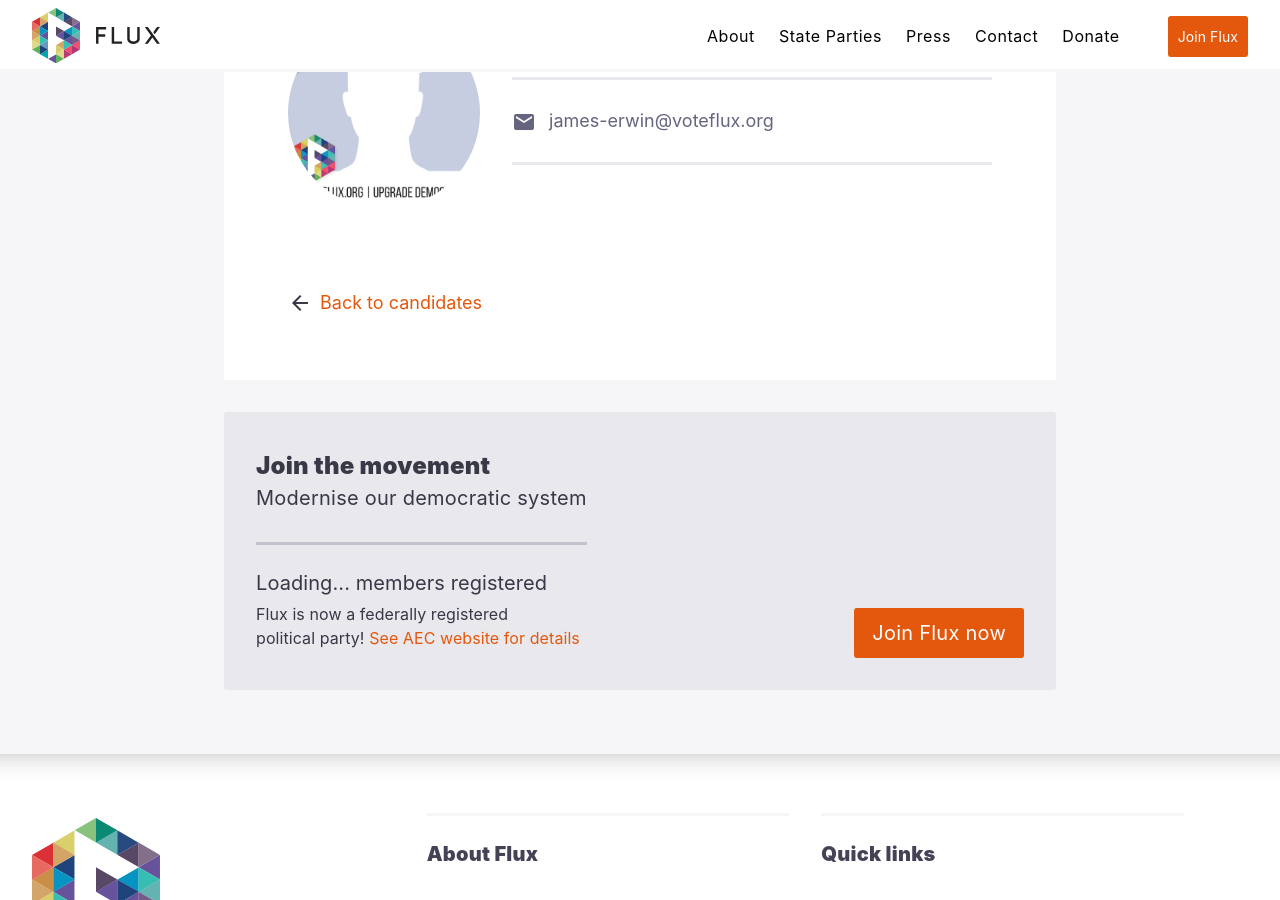
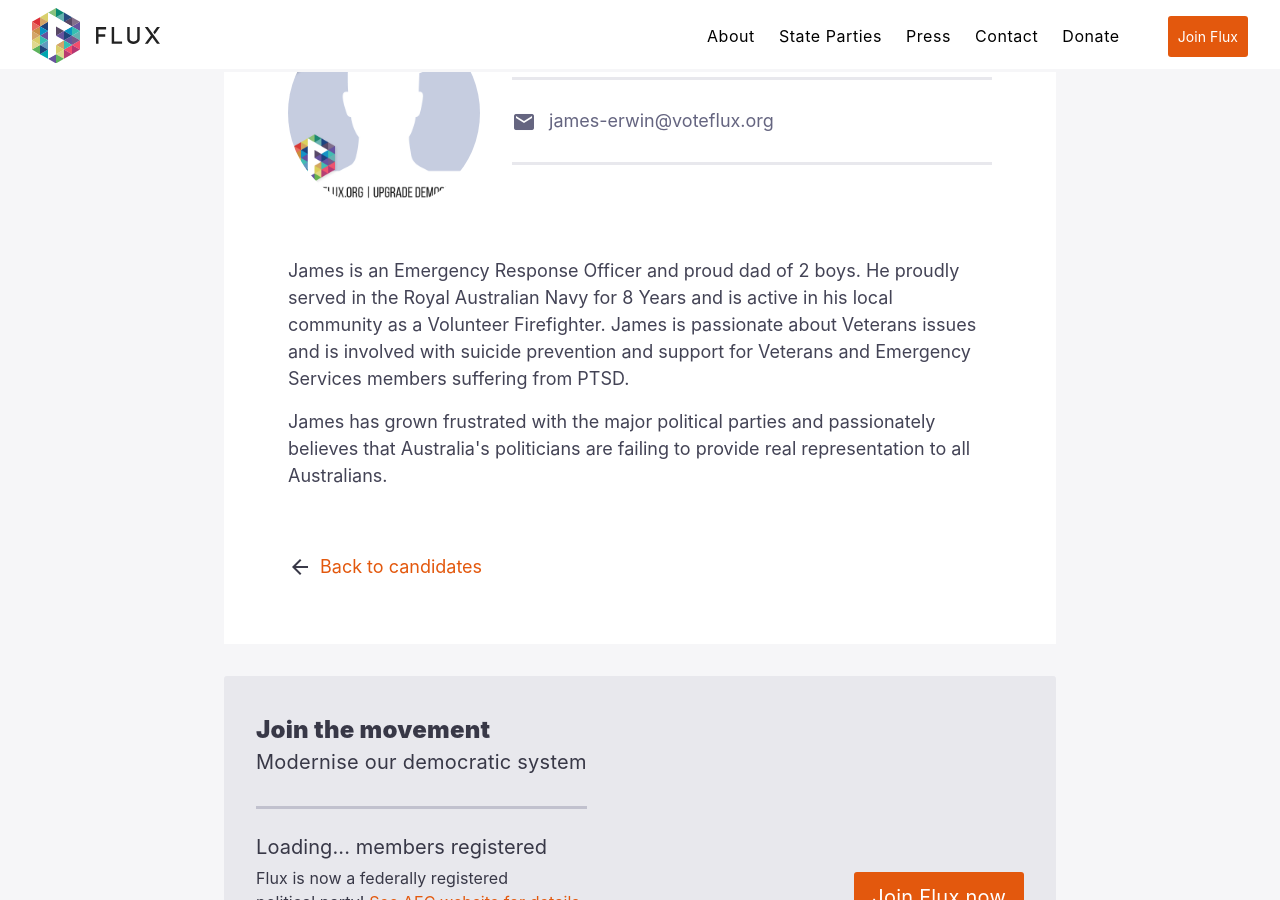
Before and after one commit to voteflux/flux-website-v2, a Jekyll site: the page built from _wa-candidates/james-erwin.html, in a window 1280 px wide and 900 px high, scrolled down 356 px. Built offline with Jekyll 4.4.1, drawn with Linux system fonts in a browser that asks for light colours.

Commit message:
added bio for James

```diff
--- a/_wa-candidates/james-erwin.html
+++ b/_wa-candidates/james-erwin.html
@@ -10,4 +10,6 @@
 linkedin:
 twitter:
 bio:
+- James is an Emergency Response Officer and proud dad of 2 boys.  He proudly served in the Royal Australian Navy for 8 Years and is active in his local community as a Volunteer Firefighter.  James is passionate about Veterans issues and is involved with suicide prevention and support for Veterans and Emergency Services members suffering from PTSD.
+- James has grown frustrated with the major political parties and passionately believes that Australia's politicians are failing to provide real representation to all Australians.
 ---
```
